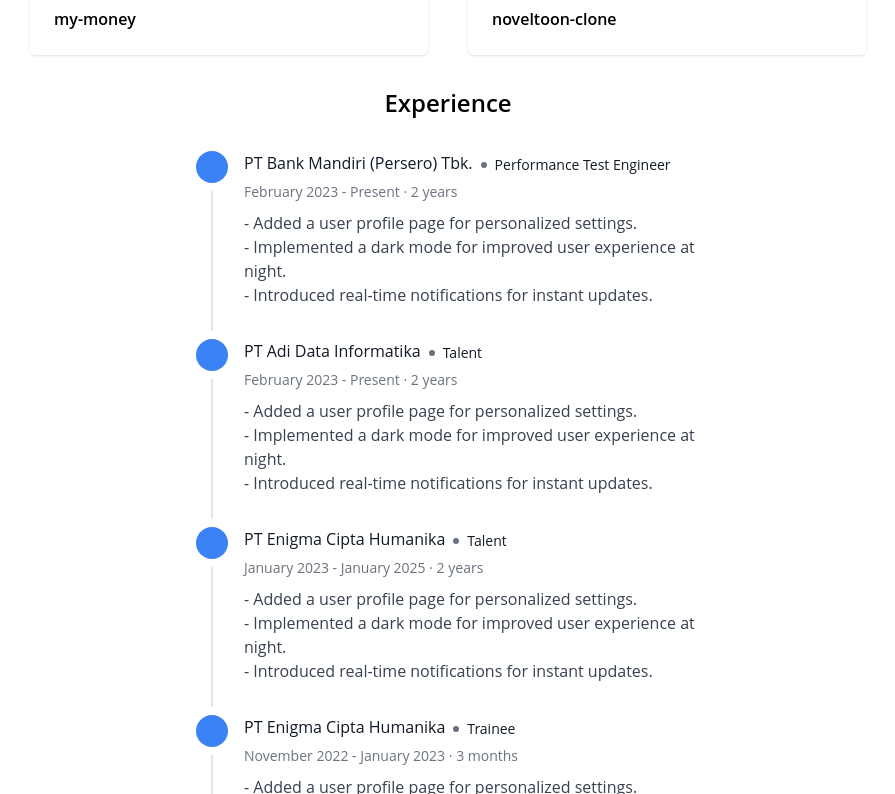
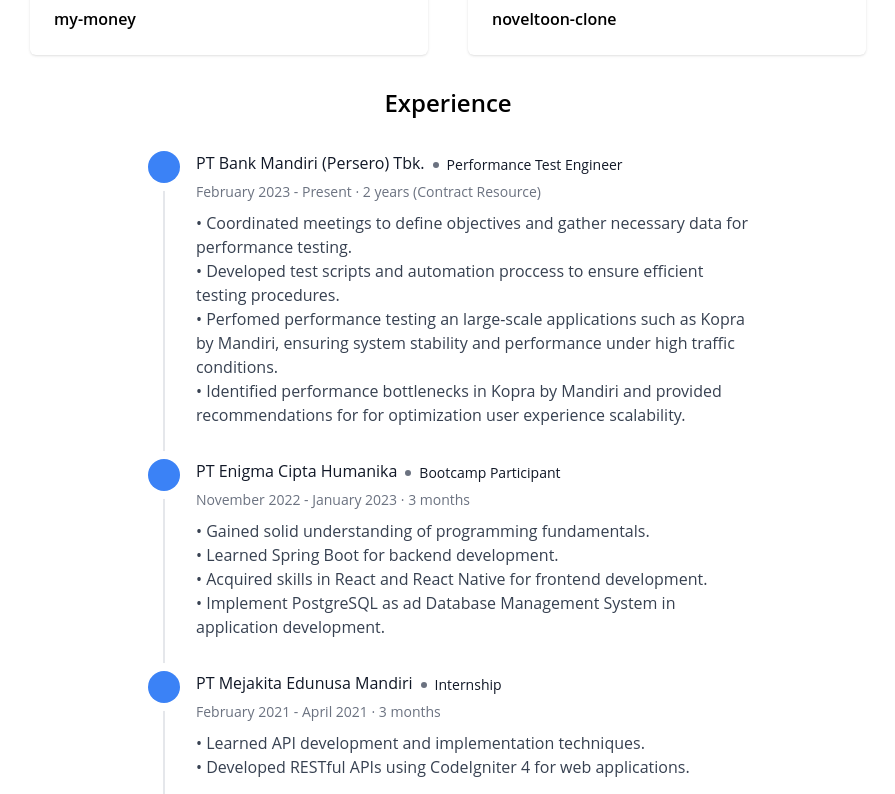
Before and after one commit to iqbalf-a/ian-portfolio, a React (Create React App) app: page / in a window 1280 px wide. Shown: the part 1606-2400 px from the top of the page, without its empty margins (192-1087 px from the left). Built offline with nearby package versions, Linux system fonts and the light colour scheme.

Commit message:
edit: experience data

```diff
--- a/src/sections/Experiences.jsx
+++ b/src/sections/Experiences.jsx
@@ -7,32 +7,27 @@
             id: 1,
             workplace: "PT Bank Mandiri (Persero) Tbk.",
             jobTitle: "Performance Test Engineer",
-            employmentDates: "February 2023 - Present · 2 years",
-            jobDetails: "- Added a user profile page for personalized settings. <br /> - Implemented a dark mode for improved user experience at night. <br /> - Introduced real-time notifications for instant updates. "
-        }, {
-            id: 2,
-            workplace: "PT Adi Data Informatika",
-            jobTitle: "Talent",
-            employmentDates: "February 2023 - Present · 2 years",
-            jobDetails: "- Added a user profile page for personalized settings. <br /> - Implemented a dark mode for improved user experience at night. <br /> - Introduced real-time notifications for instant updates. "
+            employmentDates: "February 2023 - Present · 2 years (Contract Resource)",
+            jobDetails: "• Coordinated meetings to define objectives and gather necessary data for performance testing. <br />" +
+                "• Developed test scripts and automation proccess to ensure efficient testing procedures. <br />" +
+                "• Perfomed performance testing an large-scale applications such as Kopra by Mandiri, ensuring system stability and performance under high traffic conditions. <br/> " +
+                "• Identified performance bottlenecks in Kopra by Mandiri and provided recommendations for for optimization user experience scalability."
         }, {
             id: 3,
             workplace: "PT Enigma Cipta Humanika",
-            jobTitle: "Talent",
-            employmentDates: "January 2023 - January 2025 · 2 years",
-            jobDetails: "- Added a user profile page for personalized settings. <br /> - Implemented a dark mode for improved user experience at night. <br /> - Introduced real-time notifications for instant updates. "
+            jobTitle: "Bootcamp Participant",
+            employmentDates: "November 2022 - January 2023 · 3 months",
+            jobDetails: "• Gained solid understanding of programming fundamentals. <br /> " +
+                "• Learned Spring Boot for backend development. <br />" +
+                "• Acquired skills in React and React Native for frontend development. <br/> " +
+                "• Implement PostgreSQL as ad Database Management System in application development."
         }, {
             id: 4,
-            workplace: "PT Enigma Cipta Humanika",
-            jobTitle: "Trainee",
-            employmentDates: "November 2022 - January 2023 · 3 months",
-            jobDetails: "- Added a user profile page for personalized settings. <br /> - Implemented a dark mode for improved user experience at night. <br /> - Introduced real-time notifications for instant updates. "
-        }, {
-            id: 5,
             workplace: "PT Mejakita Edunusa Mandiri",
             jobTitle: "Internship",
             employmentDates: "February 2021 - April 2021 · 3 months",
-            jobDetails: "- Added a user profile page for personalized settings. <br /> - Implemented a dark mode for improved user experience at night. <br /> - Introduced real-time notifications for instant updates. "
+            jobDetails: "• Learned API development and implementation techniques. <br /> " +
+                " • Developed RESTful APIs using CodeIgniter 4 for web applications. <br />"
         }
     ]
 
@@ -42,7 +37,7 @@
                 <p className="text-2xl font-semibold">Experience</p>
             </div>
             <div className="bg-white">
-                <div className="max-w-xl mx-auto p-8">
+                <div className="max-w-2xl mx-auto p-8">
                     <div className="flow-root">
                         <ul className="mb-8">
                             {experiences.map((itemExperience) => (
```
